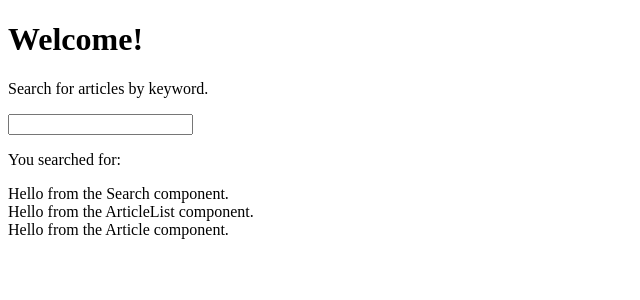
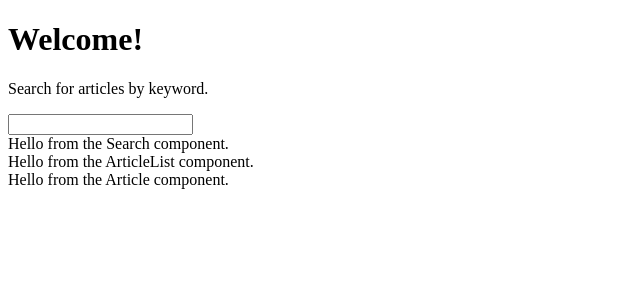
Before and after one commit to bryanakitchen/lab28-react-article-search, a React app: page / in a window 1280 px wide. Shown: the top 300 px of the page, without its empty margins (0-640 px from the left). Built offline with nearby package versions, Linux system fonts and the light colour scheme.

Commit message:
remove unnecessary paragraph

```diff
--- a/src/components/newsSearch/NewsSearch.jsx
+++ b/src/components/newsSearch/NewsSearch.jsx
@@ -17,7 +17,6 @@ export default class NewsSearch extends Component {
         <>
           <div>
             <input type="text" value={article} onChange={this.handleChange} />
-            <p>You searched for: {article}</p>
           </div>
           <Search />
           <ArticleList />
```
